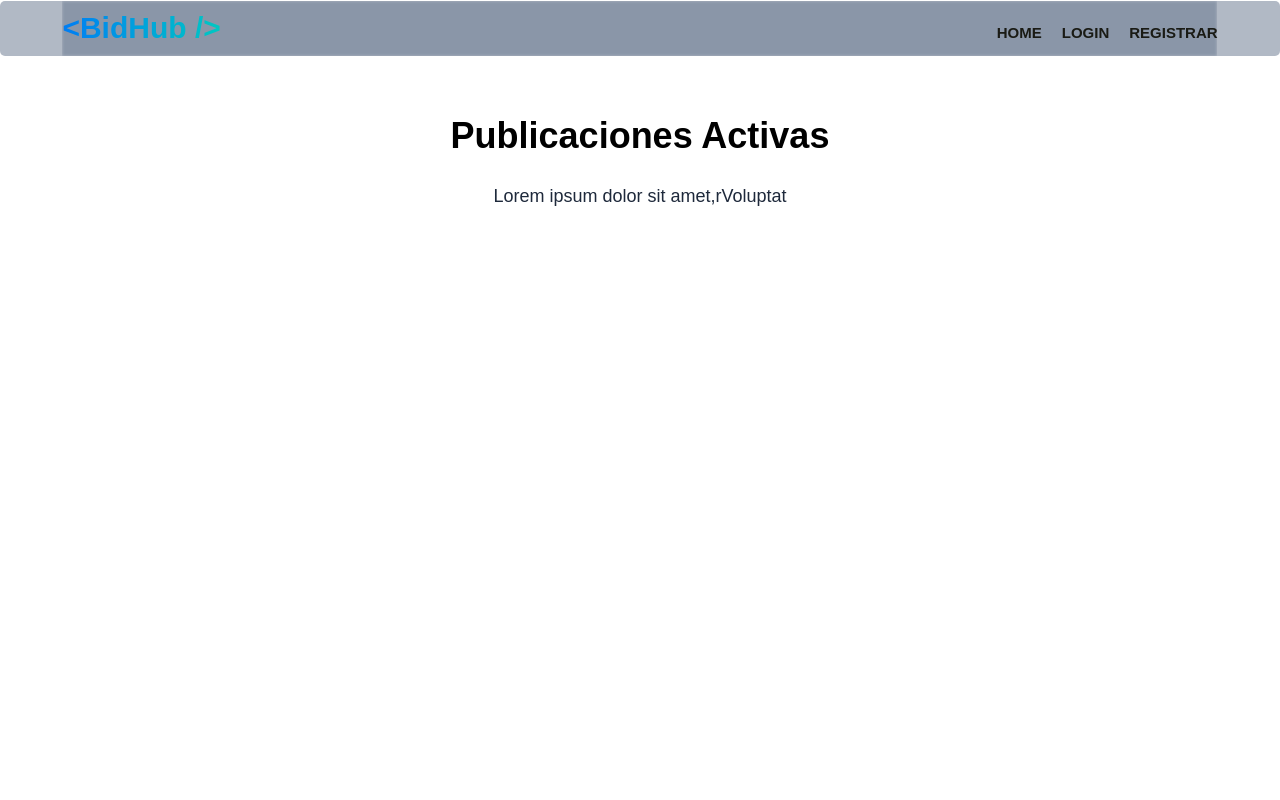
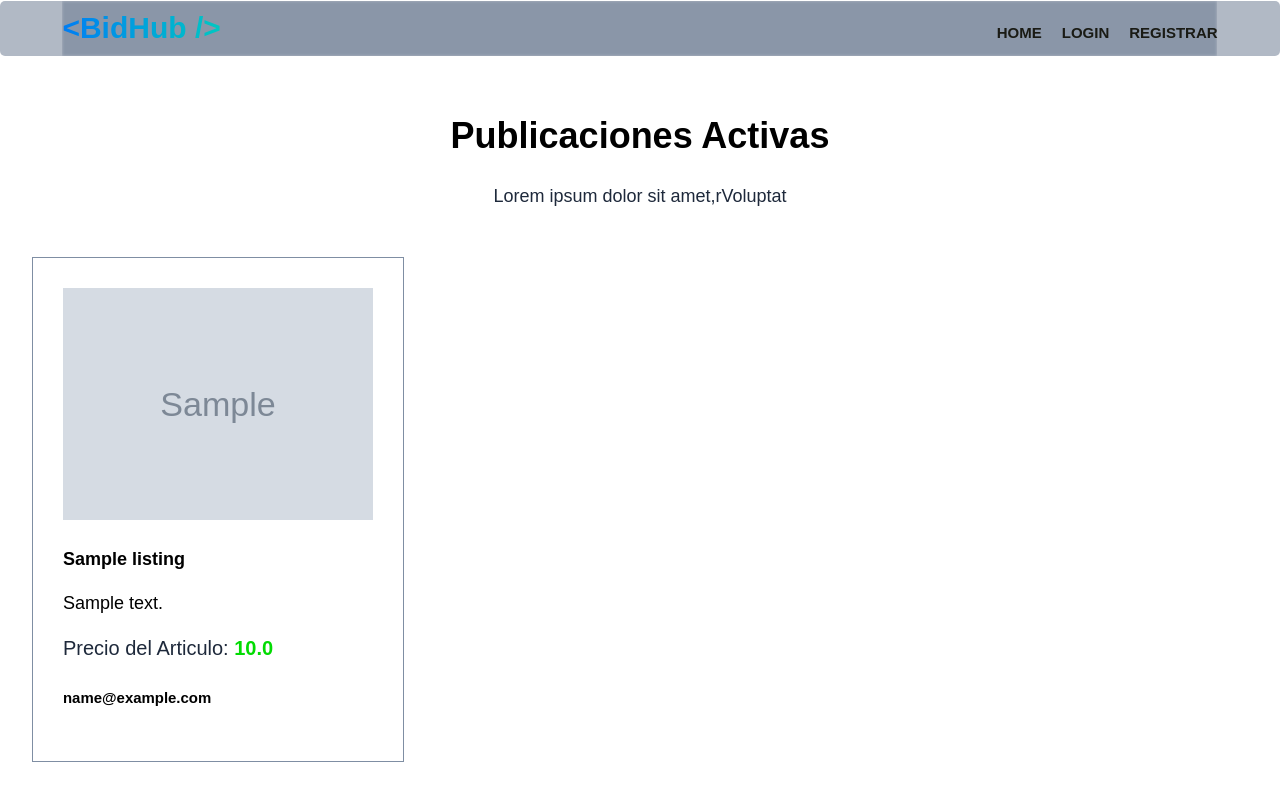
Before and after one commit to AaronUlloa/Commerce, a Django app: page / in a window 1280 px wide. Run offline with Django 4.2, Linux system fonts and the light colour scheme; tables that the repository leaves empty hold one stand-in row (values such as "Sample post"); grey boxes marked "Sample" are stand-in pictures.

Commit message:
Working in index and also .scss documents

```diff
--- a/auctions/src/scss/base/_mixins.scss
+++ b/auctions/src/scss/base/_mixins.scss
@@ -78,6 +78,15 @@
   margin-bottom: 5rem;
 }
 
+@mixin card{
+  border: 1px solid lighten(v.$gris , 10);
+  padding: 3rem;
+  &__nombre{
+    font-weight: v.$black;
+    font-size: 2.6rem;
+    margin: 2rem 0;
+  }
+}
 @mixin page-name {
   @include headings;
   margin: 6rem 0 3rem 0;
@@ -102,3 +111,8 @@
     margin: 0;
   }
 }
+@mixin reset-lista {
+  margin: 8;
+  padding: 0;
+  list-style: none;
+}
--- a/auctions/src/scss/paginas/_bidhub.scss
+++ b/auctions/src/scss/paginas/_bidhub.scss
@@ -4,13 +4,32 @@
 .bidhub{
   &__grid{
     @include m.container;
-    @include m.grid(1, 3rem);
+    @include m.grid(1, 5rem);
     @include m.tablet{
       @include m.grid(2, 5rem);
-      text-align: center;
+    }
+    @include m.xl_desktop{
+      @include m.grid(3, 5rem);
     }
   }
   &__texto{
     line-height: 2;
   }
 }
+.bidhubs{
+  @include m.card;
+  &__price-text{
+    color: v.$gris-oscuro;
+    margin: 1rem 0;
+    font-size: 2rem;
+    line-height: 1.5;
+    display: inline;
+  }
+  &__price{
+    color: v.$verde;
+    margin: 1rem 0;
+    font-size: 2rem;
+    line-height: 1.6;
+    display: inline;
+  }
+}
--- a/auctions/static/css/app.css
+++ b/auctions/static/css/app.css
@@ -371,7 +371,7 @@ h3 {
   width: min(95%, 140rem);
   margin: 0 auto;
   display: grid;
-  gap: 3rem;
+  gap: 5rem;
   grid-template-columns: repeat(1, 1fr);
 }
 @media (min-width: 768px) {
@@ -379,11 +379,41 @@ h3 {
     display: grid;
     gap: 5rem;
     grid-template-columns: repeat(2, 1fr);
-    text-align: center;
+  }
+}
+@media (min-width: 1200px) {
+  .bidhub__grid {
+    display: grid;
+    gap: 5rem;
+    grid-template-columns: repeat(3, 1fr);
   }
 }
 .bidhub__texto {
   line-height: 2;
+}
+
+.bidhubs {
+  border: 1px solid #7f8ea3;
+  padding: 3rem;
+}
+.bidhubs__nombre {
+  font-weight: 900;
+  font-size: 2.6rem;
+  margin: 2rem 0;
+}
+.bidhubs__price-text {
+  color: #1E293B;
+  margin: 1rem 0;
+  font-size: 2rem;
+  line-height: 1.5;
+  display: inline;
+}
+.bidhubs__price {
+  color: #02db02;
+  margin: 1rem 0;
+  font-size: 2rem;
+  line-height: 1.6;
+  display: inline;
 }
 
 .listing {
--- a/auctions/templates/view/index.html
+++ b/auctions/templates/view/index.html
@@ -5,5 +5,21 @@
     <h2 class="bidhub__heading">{{ title }}</h2>
     <p class="bidhub__descripcion">Lorem ipsum dolor sit amet,rVoluptat</p>
 
+    {% for lis in listings %}
+    <div class="bidhub__grid">
+      <div class="bidhubs">
+        <picture>
+          <!-- <source srcset="img/articulos/{{ lis.imag3 }}" type="image/png"> -->
+          <img class="bidhubs__imagen" loading="lazy" width="200" height="300" src="{{ lis.image3 }}" alt="Articulo">
+        </picture>
+        <div class="bidhubs__informacion">
+          <h4 class="bidhubs__title">{{ lis.title }}</h4>
+          <p class="bidhubs__description">{{ lis.description }}</p>
+          <p class="bidhubs__price-text">Precio del Articulo: <h6 class="bidhubs__price">{{ lis.price }}</h6></p>
+          <h5 class="bidhubs__owner">{{ lis.owner }}</h5>
+        </div>
+      </div>
+    {% endfor %}
+  </div>
   </main>
 {% endblock %}
```
Also changed, not shown: auctions/static/img/articulos/Screenshot_2023-05-26-21-08-19_1366x768.png (added), 1 other file.
